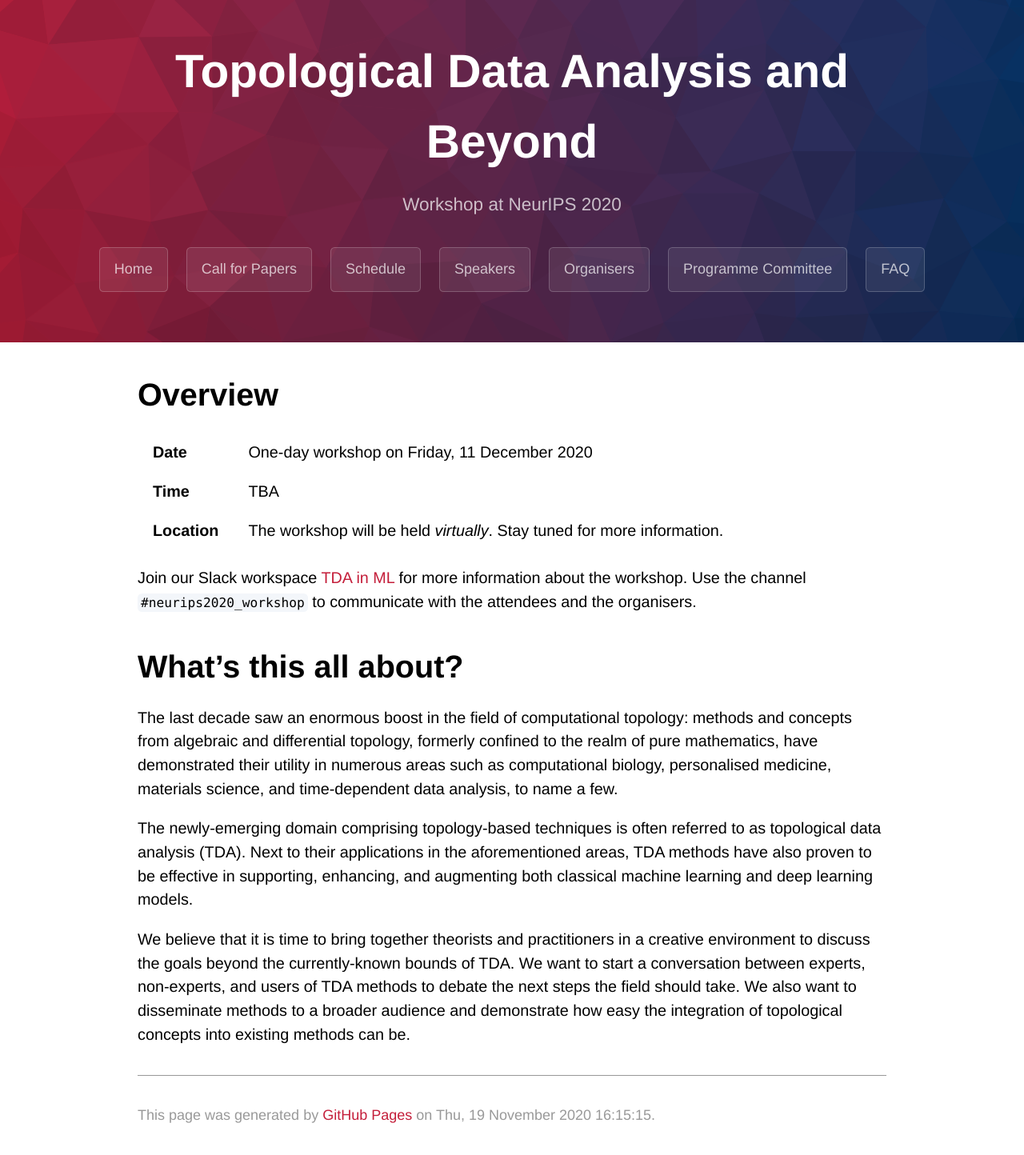
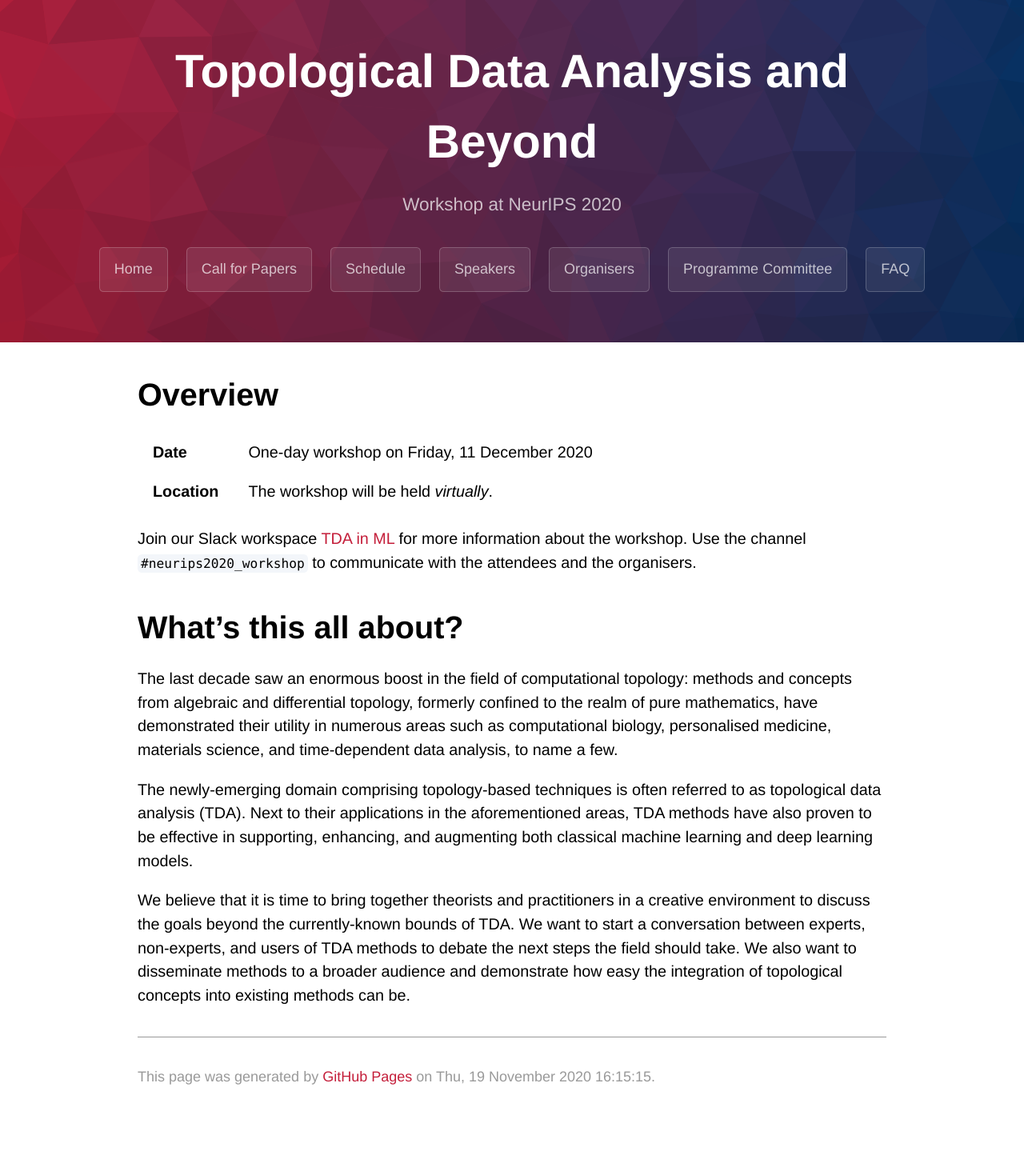
Before and after one commit to tda-in-ml/tda-in-ml.github.io, a Jekyll site: the page built from index.md, in a window 1280 px wide. Shown: the whole page at 80% size. Built offline with Jekyll 4.4.1, drawn with Linux system fonts in a browser that asks for light colours; some web fonts are replaced; our own code applies the rules of GitHub Pages for plain Markdown files; after the commit the page ends 1396 px from its top, so only the background shows below that.

Commit message:
Updated index page

```diff
--- a/index.md
+++ b/index.md
@@ -4,9 +4,8 @@ layout: default
 
 # Overview
 
-| **Date** |One-day workshop on Friday, 11 December 2020 |
-| **Time** | TBA |
-| **Location** | The workshop will be held *virtually*. Stay tuned for more information. |
+| **Date** | One-day workshop on Friday, 11 December 2020 |
+| **Location** | The workshop will be held *virtually*. |
 
 Join our Slack workspace [TDA in ML](https://tda-in-ml.slack.com/join/shared_invite/enQtOTIyMTIyNTYxMTM2LTA2YmQyZjVjNjgxZWYzMDUyODY5MjlhMGE3ZTI1MzE4NjI2OTY0MmUyMmQ3NGE0MTNmMzNiMTViMjM2MzE4OTc#/) for more information about the workshop.
 Use the channel `#neurips2020_workshop` to communicate with the
```
